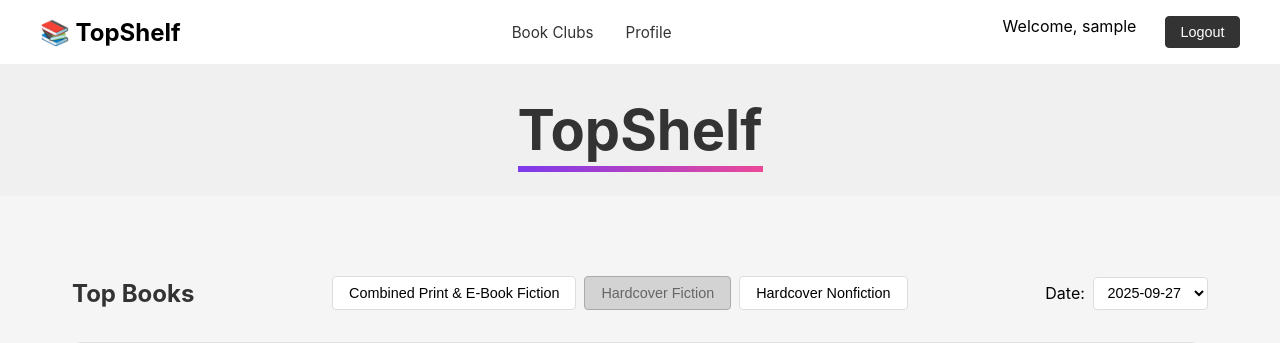
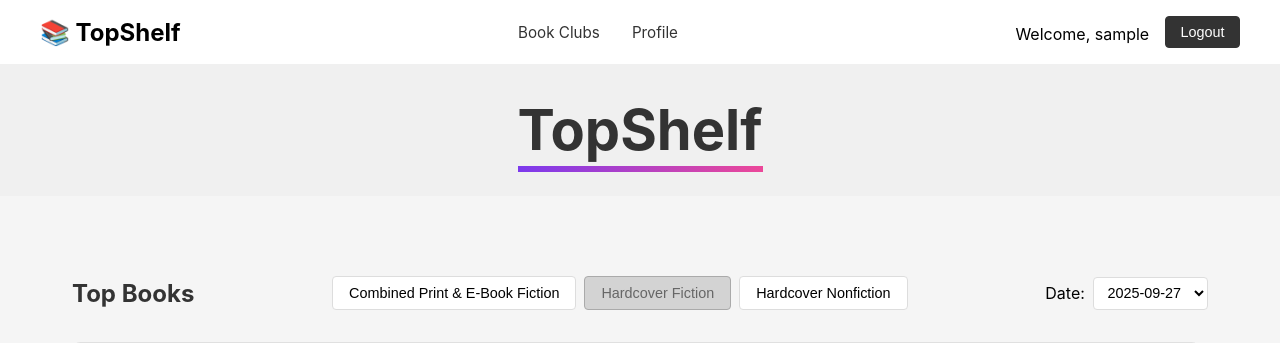
Before and after one commit to suwanl0620/cs4750, a PHP site: page /cs4570/homepage.php in a window 1280 px wide. Shown: the top 343 px of the page. Run offline with PHP 8.4, Linux system fonts and the light colour scheme; the visitor is signed in with stand-in values (Sample User, id 1); data comes from the database, SQL or seed files in the repository; data that the repository does not hold is empty.

Commit message:
fixed header format

```diff
--- a/header.php
+++ b/header.php
@@ -16,7 +16,7 @@ require_once 'auth.php';
 
     <div class="auth-buttons">
       <?php if (function_exists('is_logged_in') && is_logged_in()): ?>
-        <span style="margin-right:0.8rem;">Welcome, <?php echo htmlspecialchars($_SESSION['username'] ?? $_SESSION['user_id'] ?? ''); ?></span>
+        <span style="margin-top:0.5rem">Welcome, <?php echo htmlspecialchars($_SESSION['username'] ?? $_SESSION['user_id'] ?? ''); ?></span>
         <a href="logout.php" style="text-decoration:none;">
           <button style="padding:0.45rem 0.9rem;border-radius:4px;border:1px solid #333;background:#333;color:#fff;cursor:pointer;">Logout</button>
         </a>
```
